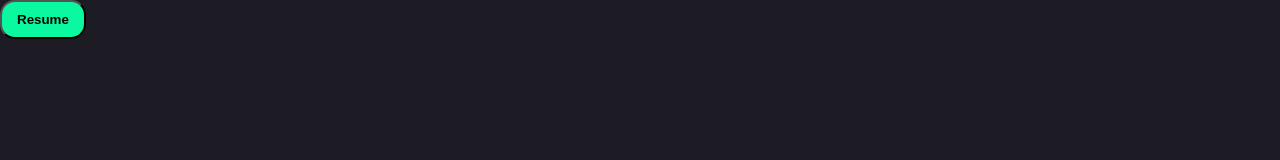
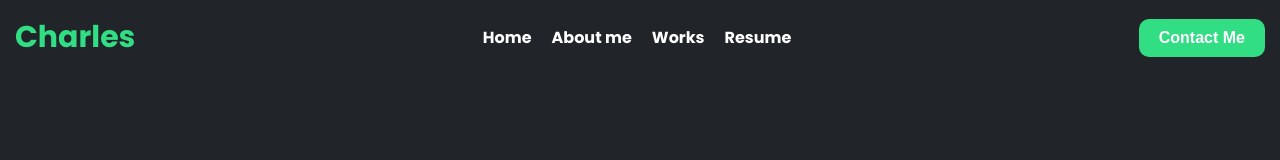
Before and after one commit to swe-thinhnguyen1701/my-portfolio, a plain HTML site: page index.html in a window 1280 px wide. Drawn offline with Linux system fonts and the light colour scheme.

Commit message:
add nav bar

```diff
--- a/css/style.css
+++ b/css/style.css
@@ -1,94 +1,83 @@
 :root{
-  --primary-color: #0af89f;
-  --secondary-color: #cccbcc;
-  --background-color: #1d1b23;
+  --background-color: #212529;
+  --primary-color: #32de84;
+  --secondary-color: #fff;
+  --dark-green: #1bc26c;
 }
 
 *{
+  margin: 0;
+  padding: 0;
   box-sizing: border-box;
 }
 
-/* TYPOGRAPHY */
 html{
   font-size: 62.5%;
+  font-family: "Poppins", sans-serif;
 }
 
 body{
   background-color: var(--background-color);
-  font-family: "Quicksand", sans-serif;
   font-size: 1.2rem;
-  margin: 0;
-  padding: 0;
-  line-height: 1.5;
+  max-width: 1400px;
+}
+
+@media screen and (min-width: 1024px){
+  body{
+    margin: 0 auto;
+  }
+}
+
+/* NAV BAR */
+.nav-my-name{
+  display: none;
+}
+
+nav .contact-me-btn{
+  display: none;
+}
+
+nav{
+  padding-top: 15px;
+  display: flex;
+  align-items: center;
+  justify-content: center;
   color: var(--secondary-color);
 }
 
-h1, h2, h3, h4, p {
-  margin: 0;
-  margin-bottom: 10px;
+nav .list-item .link{
+  font-size: 1.3rem;
+  font-weight: bold;
+  transition: all 0.3s ease;
 }
 
-h1{
-  font-size: 2.986rem;
-}
-
-h2{
-  font-size: 2.488rem;
-}
-
-h3{
-  font-size: 2.074rem;
-}
-
-p{
-  font-weight: 500;
+nav .list-item:hover .link{
+  color: var(--primary-color);
 }
 
 @media screen and (min-width: 768px){
-  h1{
-    font-size: 3.815rem;
+  nav{
+    justify-content: space-between;
+    padding: 15px;
+  }
+  .nav-my-name{
+    display: inline-block;
+    font-size: 3rem;
+    color: var(--primary-color);
+  }
+  nav .contact-me-btn{
+    display: inline-block;
   }
 
-  h2{
-    font-size: 2.441rem;
-  }
-
-  h3{
-    font-size: 2.074rem;
+  nav .link, nav .contact-me-btn{
+    font-size: 1.4rem;
   }
 }
 
 @media screen and (min-width: 1024px){
-  body{
-    font-size: 1.4rem;
+  nav .list-item .link, nav .contact-me-btn{
+    font-size: 1.6rem;
   }
-  h1{
-    font-size: 5.61rem;
-  }
-
-  h2{
-    font-size: 4.209rem;
-  }
-
-  h3{
-    font-size: 3.157rem;
-  }
-}
-
-/* LINKS */
-.link{
-  color: var(--secondary-color);
-  font-size: 2.074rem;
-  font-weight: bold;
-  text-decoration: none;
-}
-
-.link:visited{
-  color: var(--secondary-color);
-}
-
-.link:hover{
-  color: var(--primary-color);
 }
 
 /* LIST */
@@ -97,8 +86,9 @@ p{
   padding: 0;
 }
 
-.list-inline {
+.list-inline{
   display: flex;
+
 }
 
 .list-item{
@@ -106,40 +96,41 @@ p{
 }
 
 .list-inline .list-item{
-  margin-right: 5px;
+  margin-right: 20px;
 }
 
-/* LOGO */
-.logo-container{
-  display: flex;
-  align-items: end;
+.list-inline .list-item:last-child{
+  margin: 0;
 }
 
-.logo__name{
-  font-size: 4rem;
-  font-weight: bold;
-  color: white;
+/* LINK */
+.link{
+  color: var(--secondary-color);
+  text-decoration: none;
 }
 
-.logo__dot{
-  width: 8px;
-  height: 8px;
-  background-color: var(--primary-color);
-  border-radius: 50%;
-  margin-bottom: 13px;
-  margin-left: 5px;
+.link:visited{
+  color: var(--secondary-color);
 }
 
 /* BUTTON */
 .btn{
-  padding: 10px  15px;
-  background-color: var(--primary-color);
-  /* color: white; */
-  border-radius: 15px;
-  font-weight: bold;
+   padding: 10px 20px;
+   border-radius: 10px;
+   border: 0;
+}
+
+.btn:hover{
   cursor: pointer;
 }
 
-.btn:hover{
-  background-color: #08c781;
+.contact-me-btn{
+  background-color: var(--primary-color);
+  color: white;
+  font-weight: bold;
+  transition: background-color 0.3 ease;
 }
+
+.contact-me-btn:hover{
+  background-color: var(--dark-green);
+}
--- a/index.html
+++ b/index.html
@@ -1,19 +1,42 @@
 <!DOCTYPE html>
 <html lang="en">
+
 <head>
   <meta charset="UTF-8" />
   <meta name="viewport" content="width=device-width, initial-scale=1.0" />
   <title>Thinh Nguyen</title>
   <link rel="preconnect" href="https://fonts.googleapis.com" />
   <link rel="preconnect" href="https://fonts.gstatic.com" crossorigin />
+  <link rel="preconnect" href="https://fonts.googleapis.com">
+  <link rel="preconnect" href="https://fonts.gstatic.com" crossorigin>
   <link
-      href="https://fonts.googleapis.com/css2?family=Quicksand:wght@300..700&family=Roboto+Mono:ital,wght@0,100..700;1,100..700&display=swap"
-      rel="stylesheet"
-    />
+    href="https://fonts.googleapis.com/css2?family=Poppins:ital,wght@0,100;0,200;0,300;0,400;0,500;0,600;0,700;0,800;0,900;1,100;1,200;1,300;1,400;1,500;1,600;1,700;1,800;1,900&display=swap"
+    rel="stylesheet">
   <link rel="stylesheet" href="./css/style.css" />
 </head>
+
 <body>
-    <button class="btn">Resume</button>
+  <header>
+    <nav>
+      <h2 class="nav-my-name">Charles</h2>
+      <ul class="list list-inline">
+        <li class="list-item">
+          <a href="#" class="link">Home</a>
+        </li>
+        <li class="list-item">
+          <a href="#" class="link">About me</a>
+        </li>
+        <li class="list-item">
+          <a href="#" class="link">Works</a>
+        </li>
+        <li class="list-item">
+          <a href="#" class="link">Resume</a>
+        </li>
+      </ul>
+      <button class="btn contact-me-btn">Contact Me</button>
+    </nav>
+  </header>
   <script src="https://kit.fontawesome.com/f5f3967918.js" crossorigin="anonymous"></script>
 </body>
+
 </html>
```
Also changed, not shown: components/link.html (deleted, +0 -1 lines), components/list.html (deleted, +0 -10 lines), components/logo.html (deleted, +0 -6 lines), components/typography.html (deleted, +0 -6 lines). Lines whose indentation alone changed are shown as unchanged.
